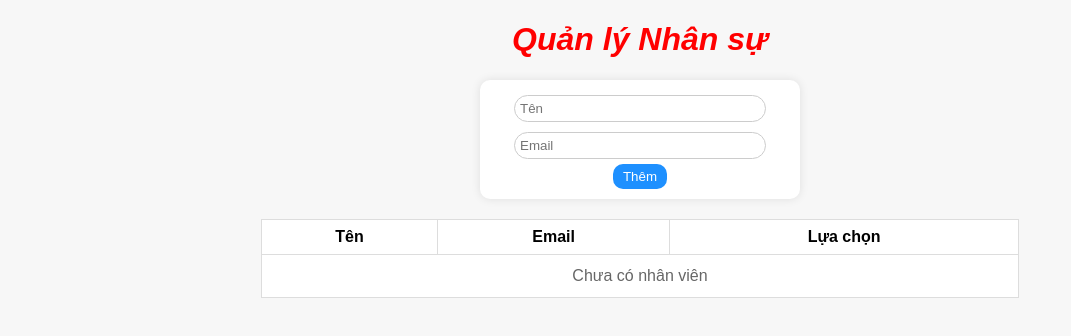
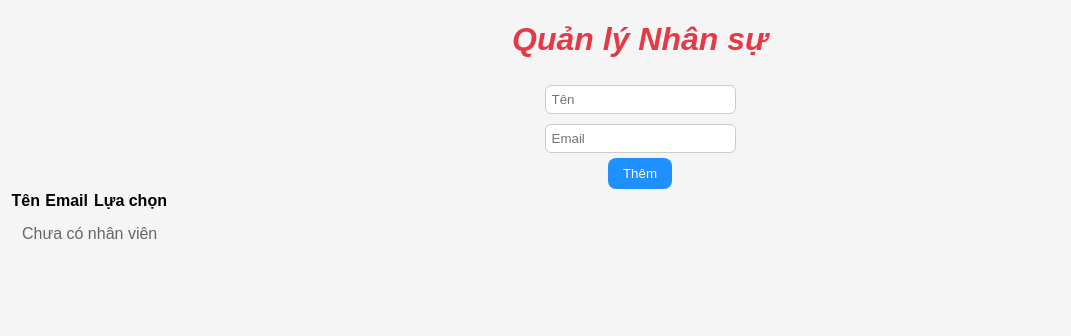
Before and after one commit to NguyenNhatLong-web/HRM., a plain HTML site: page index.html in a window 1280 px wide. Shown: the whole page, without its empty margins (0-1071 px from the left). Drawn offline with Linux system fonts and the light colour scheme.

Commit message:
Update style.css

```diff
--- a/style.css
+++ b/style.css
@@ -1,53 +1,33 @@
 body {
   font-family: Arial, sans-serif;
-  background: #f7f7f7;
+  background: #f5f5f5;
   text-align: center;
 }
 
 h1 {
-  color: red;
+  color: #e63946;
 }
 
-.form-box {
-  margin: 20px auto;
-  padding: 10px;
-  background: white;
-  border-radius: 10px;
-  width: 300px;
-  box-shadow: 0 0 10px rgba(0,0,0,0.1);
-}
-
-input {
-  padding: 5px;
-  border-radius: 20px;
-  border: 1px solid #ccc;
-  margin: 5px;
-  width: 80%;
+#app {
+  margin-top: 30px;
 }
 
 button {
-  padding: 5px 10px;
-  border: none;
   background: dodgerblue;
   color: white;
-  border-radius: 10px;
+  padding: 8px 15px;
+  border: none;
+  border-radius: 8px;
   cursor: pointer;
 }
 
-table {
-  margin: 20px auto;
-  border-collapse: collapse;
-  width: 60%;
-  background: white;
+button:hover {
+  background: #1e90ff;
 }
 
-th, td {
-  border: 1px solid #ddd;
-  padding: 8px;
+input, select {
+  padding: 6px;
+  margin: 5px;
+  border: 1px solid #ccc;
+  border-radius: 6px;
 }
-
-.small-ghost {
-  background: transparent;
-  color: #333;
-  border: 1px solid #ddd;
-}
```
